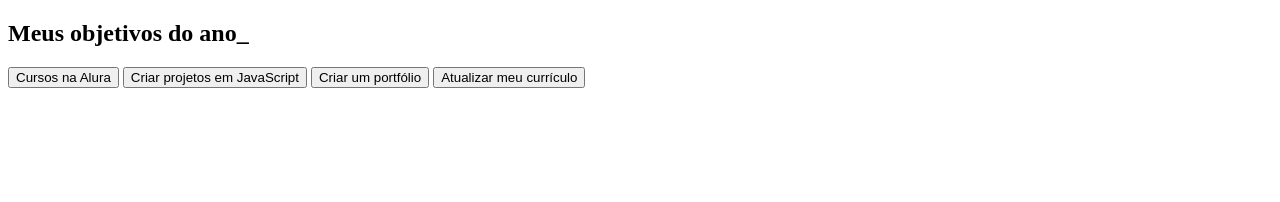
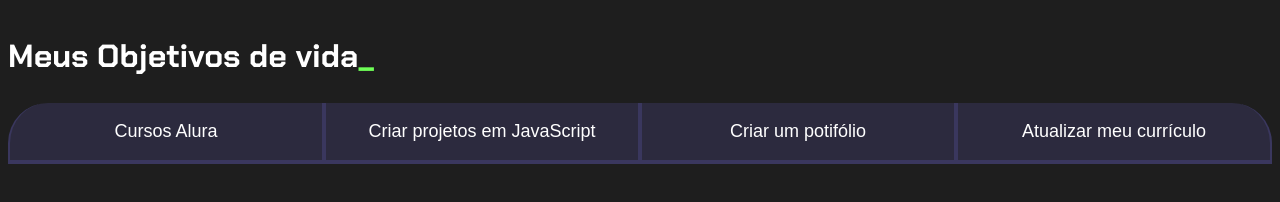
Before and after one commit to SVanaa/projeto-de-vida, a plain HTML site: page index.html in a window 1280 px wide. Drawn offline with Linux system fonts and the light colour scheme.

Commit message:
Add files via upload

```diff
--- a/index.html
+++ b/index.html
@@ -4,15 +4,21 @@
     <meta charset="UTF-8">
     <meta http-equiv="X-UA-Compatible" content="IE=edge">
     <meta name="viewport" content="width=device-width, initial-scale=1.0">
-    <title>projeto de vida</title>
+    <title>Meus objetivos de vida</title>
+    <link rel="stylesheet" href="style.css">
 </head>
 <body>
     <section class="conteudo-principal"></section>
-    <h2 class="titulo-principal">Meus objetivos do ano_</h2>
+    <h2 class="titulo-principal">Meus Objetivos de vida<span>_</span></h2>
     <div class="botoes">
-        <button class="botao">Cursos na Alura</button>
+        <button class="botao">Cursos Alura</button>
         <button class="botao">Criar projetos em JavaScript</button>
-        <button class="botao">Criar um portfólio</button>
-        <button class="botao">Atualizar meu currículo</button></div>
+        <button class="botao">Criar um potifólio</button>
+        <button class="botao">Atualizar meu currículo</button>
+
+
+
+    </div>
+
 </body>
 </html>
--- a/style.css
+++ b/style.css
@@ -1,7 +1,7 @@
-@import url('https://fonts.googleapis.com/cs2?family=Chakra+Petch:wght@400;700display=swap');
+@import url('https://fonts.googleapis.com/css2?family=Chakra+Petch:wght@400;700&display=swap');
 
-:root{
-    --cor-de-fundo: #1E1E1E1;
+:root {
+    --cor-de-fundo: #1E1E1E;
     --verde: #6FFF57;
     --branco: #FFFFFF;
     --botao-ativo: #3A375E;
@@ -28,10 +28,10 @@ body {
     font-size: 32px;
 }
 .titulo-principal span {
-    color:var(--verde);
+    color: var(--verde);
 }
 .botao {
-    font-family: "Craka Petch", sans-serif;
+    font-family: "Crakra Petch", sans-serif;
     background-color: var(--botao-inativo);
     color: var(--branco);
     display: flex;
@@ -41,4 +41,29 @@ body {
     align-items: center;
     width: 100%;
     border-bottom: 4px solid var(--botao-ativo);
+    border-left: 2px solid var(--botao-ativo);
+    border-right: 2px solid var(--botao-ativo);
+    border-top: none;
 }
+.botao:first-child {
+    border-radius: 40px 40px 0 0;
+}
+
+.botoes {
+    display: block;
+}
+
+
+@media screen and (min-width: 768px) {
+    .botoes {
+        display: flex;
+    }
+
+    .botao:first-child{
+        border-radius: 40px 0 0 0;
+    }
+
+    .botao:last-child {
+        border-radius: 0 40px 0 0;
+    }
+}
```
Also changed, not shown: main.js (added, +12 -0 lines).
